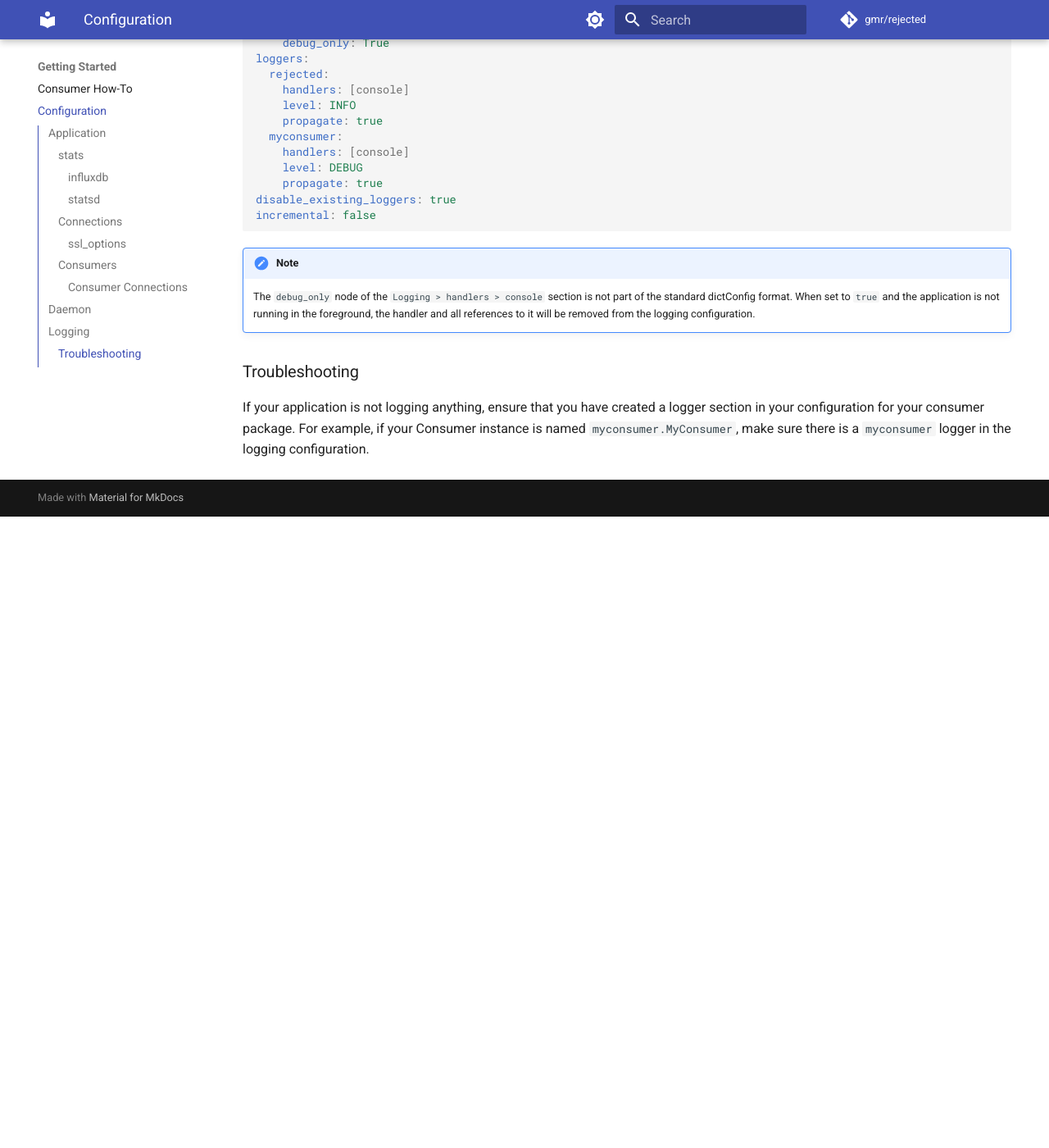
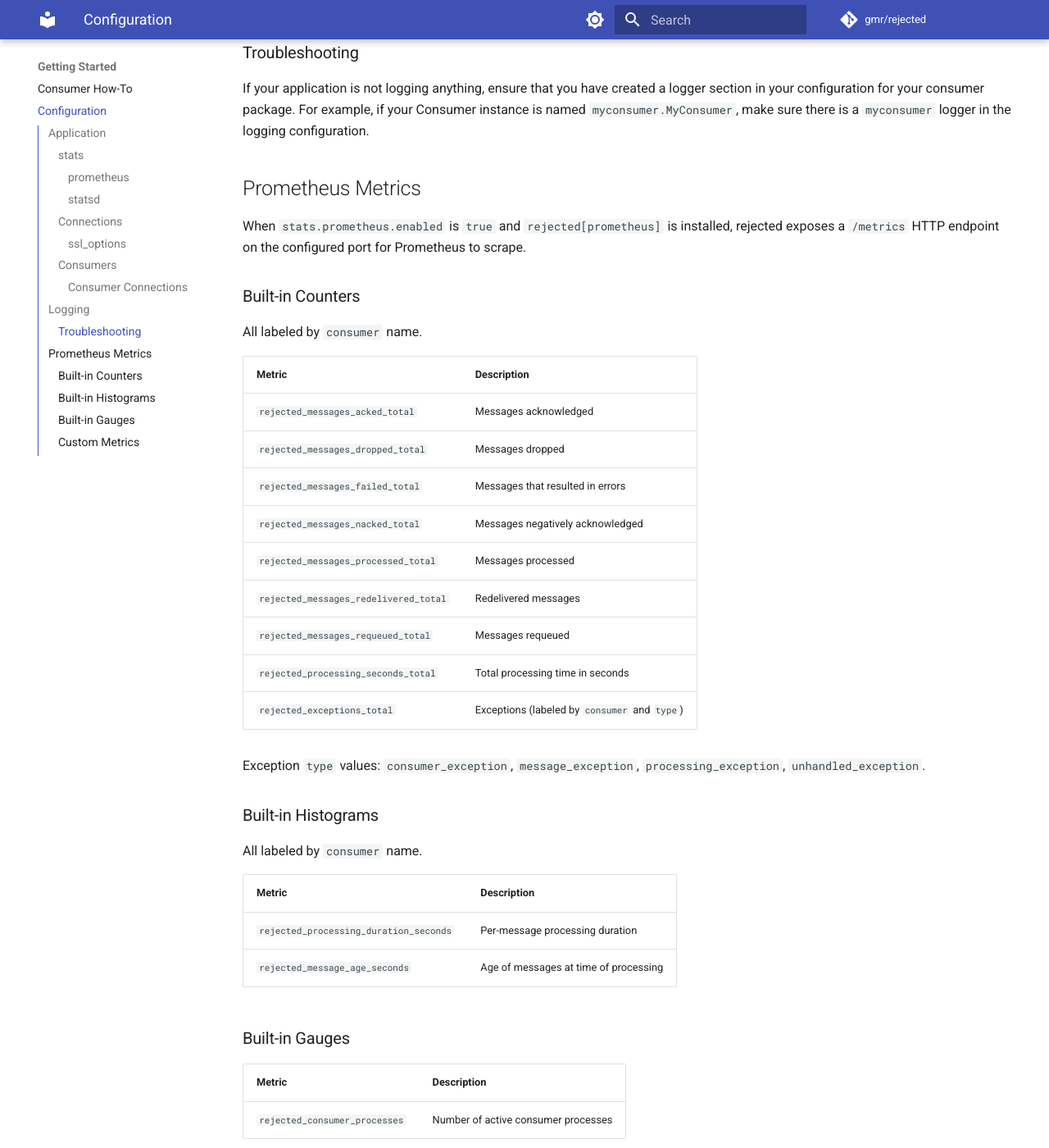
Before and after one commit to gmr/rejected, an MkDocs documentation site: the page built from docs/configuration.md, in a window 1280 px wide and 1400 px high, scrolled down 4942 px. Shown: the whole window at 82% size. Built offline with MkDocs 1.6.1 and Material for MkDocs 9.7.7, drawn with Linux system fonts in a browser that asks for light colours; comment, search, counter and statistics services are not loaded; before the commit the page ends 5572 px from its top, so only the background shows below that; some of the changed text lies outside the part shown.

Commit message:
Update documentation for Prometheus, Avro, and 4.0 changes
configuration.md:
- Remove InfluxDB stats section (removed in prior PR)
- Remove Daemon section (always foreground now)
- Add prometheus stats config section with options table
- Add schema_uri_format to consumer config table
- Add full Prometheus Metrics reference: built-in counters,
  histograms, gauges, and custom metric patterns

index.md:
- Replace "statsd and InfluxDB" with "statsd and/or Prometheus"
- List all optional extras: avro, html, msgpack, prometheus, sentry

Co-Authored-By: Claude Sonnet 4.6 (1M context) <noreply@anthropic.com>

```diff
--- a/docs/configuration.md
+++ b/docs/configuration.md
@@ -5,7 +5,7 @@ YAML's format, like Python code, is whitespace dependent for control structure i
 blocks. If you're having problems with your rejected configuration, the first
 thing you should do is ensure that the YAML syntax is correct.
 
-The configuration file is split into three main sections: `Application`, `Daemon`, and `Logging`.
+The configuration file is split into two main sections: `Application` and `Logging`.
 
 ## Application
 
@@ -15,7 +15,7 @@ The application section of the configuration is broken down into multiple top-le
 |--------|-------------|
 | `poll_interval` | How often rejected should poll consumer processes for status in seconds (int/float) |
 | `sentry_dsn` | If Sentry support is installed, optionally set a global DSN for all consumers (str) |
-| `stats` | Enable and configure statsd metric submission (obj) |
+| `stats` | Enable and configure metrics submission via statsd and/or Prometheus (obj) |
 | `Connections` | A subsection with RabbitMQ connection information for consumers (obj) |
 | `Consumers` | Where each consumer type is configured (obj) |
 
@@ -24,19 +24,19 @@ The application section of the configuration is broken down into multiple top-le
 | Option | Description |
 |--------|-------------|
 | `log` | Toggle top-level logging of consumer process stats (bool) |
-| `influxdb` | Configure the submission of per-message measurements to InfluxDB (obj) |
+| `prometheus` | Configure the Prometheus metrics exporter (obj) |
 | `statsd` | Configure the submission of per-message measurements to statsd (obj) |
 
-#### influxdb
+#### prometheus
+
+Requires `rejected[prometheus]` to be installed.
 
 | Option | Description |
 |--------|-------------|
-| `scheme` | The scheme to use when submitting metrics to the InfluxDB server. Default: `http` (str) |
-| `host` | The hostname or ip address of the InfluxDB server. Default: `localhost` (str) |
-| `port` | The port of the influxdb server. Default: `8086` (int) |
-| `user` | An optional username to use when submitting measurements. (str) |
-| `password` | An optional password to use when submitting measurements. (str) |
-| `database` | The InfluxDB database to submit measurements to. Default: `rejected` (str) |
+| `enabled` | Toggle the Prometheus metrics HTTP endpoint on and off (bool) |
+| `port` | The port to serve the `/metrics` endpoint on. Default: `9090` (int) |
+
+See [Prometheus Metrics](#prometheus-metrics) below for the full list of exposed metrics.
 
 #### statsd
 
@@ -94,7 +94,7 @@ Each consumer entry should be a nested object with a unique name with consumer a
 | `message_type` | Used to validate the message type of a message before processing (str or list) |
 | `error_exchange` | The exchange to publish messages that raise `ProcessingException` to (str) |
 | `error_max_retry` | The number of `ProcessingException` raised on a message before dropping it (int) |
-| `influxdb_measurement` | When using InfluxDB, the measurement name for per-message measurements (str) |
+| `schema_uri_format` | Avro schema URI format with `{0}` placeholder for message type. Supports `file://` and `http(s)://` schemes. Requires `rejected[avro]` (str) |
 | `config` | Free-form key-value configuration section for the consumer (obj) |
 
 #### Consumer Connections
@@ -129,16 +129,6 @@ Structured connection options:
 | `name` | The connection name, as specified in the Connections section |
 | `consume` | Specify if the connection should consume on the connection (bool) |
 | `publisher_confirmation` | Enable publisher confirmations (bool) |
-
-## Daemon
-
-This section contains the settings required to run the application as a daemon:
-
-| Option | Description |
-|--------|-------------|
-| `user` | The username to run as when the process is daemonized (str) |
-| `group` | Optional group name to switch to when the process is daemonized (str) |
-| `pidfile` | The pidfile to write when the process is daemonized (str) |
 
 ## Logging
 
@@ -181,3 +171,59 @@ If your application is not logging anything, ensure that you have created a
 logger section in your configuration for your consumer package. For example, if
 your Consumer instance is named `myconsumer.MyConsumer`, make sure there is a
 `myconsumer` logger in the logging configuration.
+
+## Prometheus Metrics
+
+When `stats.prometheus.enabled` is `true` and `rejected[prometheus]` is installed,
+rejected exposes a `/metrics` HTTP endpoint on the configured port for Prometheus
+to scrape.
+
+### Built-in Counters
+
+All labeled by `consumer` name.
+
+| Metric | Description |
+|--------|-------------|
+| `rejected_messages_acked_total` | Messages acknowledged |
+| `rejected_messages_dropped_total` | Messages dropped |
+| `rejected_messages_failed_total` | Messages that resulted in errors |
+| `rejected_messages_nacked_total` | Messages negatively acknowledged |
+| `rejected_messages_processed_total` | Messages processed |
+| `rejected_messages_redelivered_total` | Redelivered messages |
+| `rejected_messages_requeued_total` | Messages requeued |
+| `rejected_processing_seconds_total` | Total processing time in seconds |
+| `rejected_exceptions_total` | Exceptions (labeled by `consumer` and `type`) |
+
+Exception `type` values: `consumer_exception`, `message_exception`,
+`processing_exception`, `unhandled_exception`.
+
+### Built-in Histograms
+
+All labeled by `consumer` name.
+
+| Metric | Description |
+|--------|-------------|
+| `rejected_processing_duration_seconds` | Per-message processing duration |
+| `rejected_message_age_seconds` | Age of messages at time of processing |
+
+### Built-in Gauges
+
+| Metric | Description |
+|--------|-------------|
+| `rejected_consumer_processes` | Number of active consumer processes |
+
+### Custom Metrics
+
+Metrics created via `Consumer.stats_add_duration`, `Consumer.stats_incr`, and
+`Consumer.stats_set_value` are automatically forwarded to Prometheus as
+dynamically created metrics:
+
+| Consumer Method | Prometheus Type | Metric Name Pattern |
+|----------------|----------------|---------------------|
+| `stats_add_duration(key, value)` | Histogram | `rejected_custom_{key}_seconds` |
+| `stats_track_duration(key)` | Histogram | `rejected_custom_{key}_seconds` |
+| `stats_incr(key, value)` | Counter | `rejected_custom_{key}_total` |
+| `stats_set_value(key, value)` | Gauge | `rejected_custom_{key}` |
+
+Metric names are sanitized: any characters not in `[a-zA-Z0-9_]` are replaced
+with underscores.
```
Also changed, not shown: docs/index.md (+6 -3 lines).
